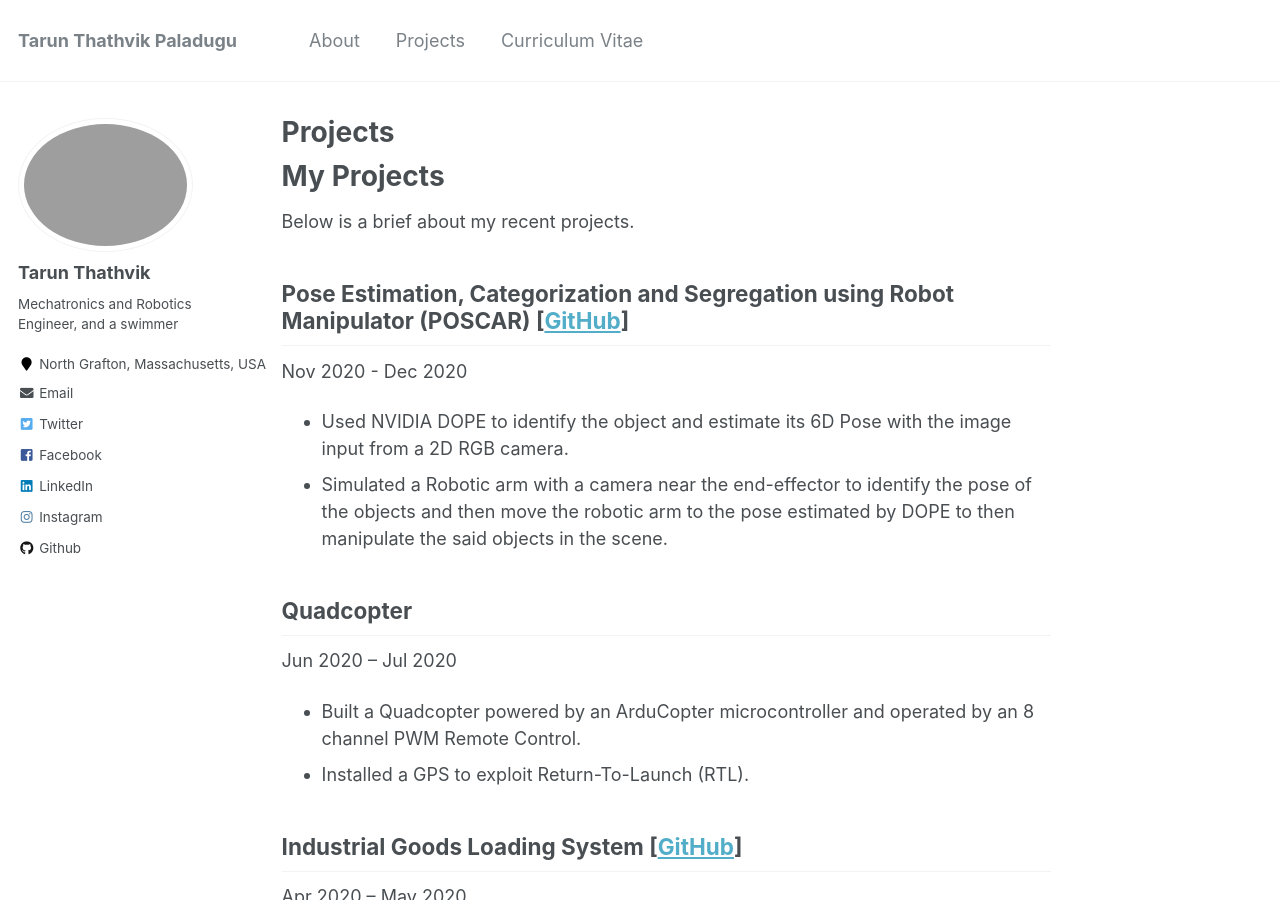
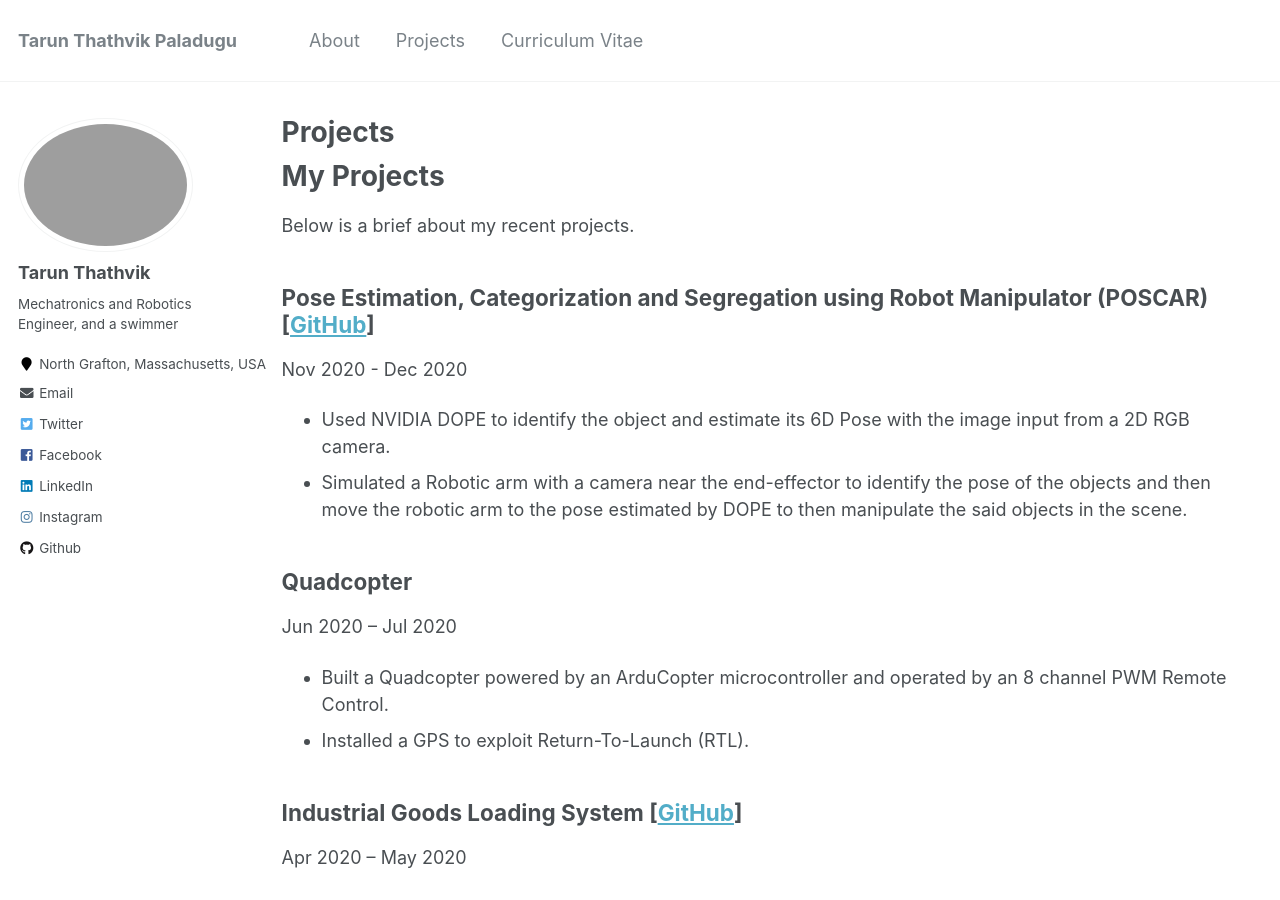
Before and after one commit to thathvik/thathvik.github.io, a Jekyll site: the page built from _pages/projects.md, in a window 1280 px wide and 900 px high. Built offline with Jekyll 4.4.1, drawn with Linux system fonts in a browser that asks for light colours.

Commit message:
Update projects.md

```diff
--- a/_pages/projects.md
+++ b/_pages/projects.md
@@ -1,10 +1,13 @@
 ---
+layout: archive
 permalink: /projects/
 title: "Projects"
 author_profile: true
 redirect_from:
 -
 ---
+
+{% include base_path %}
 
 # My Projects
 
```
